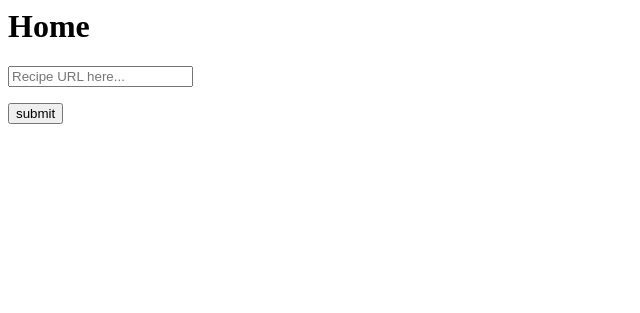
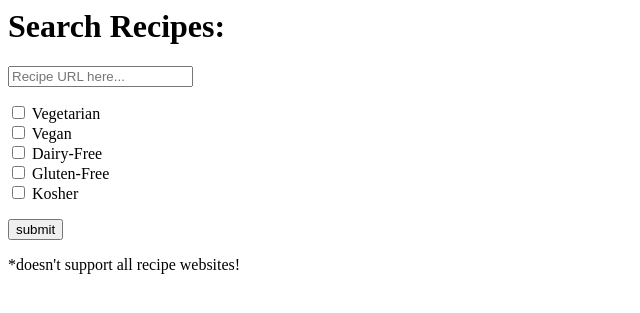
Before and after one commit to ainekeenan/hackdavis23, a Flask app: template templates/home.html in a window 1280 px wide. Shown: the top 313 px of the page, without its empty margins (0-640 px from the left). Run offline with Flask 3, Linux system fonts and the light colour scheme; the template is opened without the code that fills it, so the values that code supplies are empty.

Commit message:
implemented webscraper

```diff
--- a/app.py
+++ b/app.py
@@ -1,18 +1,28 @@
 from flask import Flask, render_template, request
+from bs4 import BeautifulSoup
+import requests
 import cgi, cgitb
 
 app = Flask(__name__)
 
 forms=cgi.FieldStorage()
-recipe_url = ""
 
 
 @app.route('/', methods=["GET", "POST"])
 def home():
+    return render_template('home.html')
+
+@app.route('/result', methods=["GET", "POST"])
+def result():
     if request.method == "POST":
-        recipe_url = request.form.get("url")
-        print(recipe_url)
-    return render_template('home.html', url=recipe_url)
+        url = request.form.get("url")
+        response = requests.get(url)
+        html_content = response.content
+        soup = BeautifulSoup(html_content, 'html.parser')
+        ingredient_elements = soup.find_all(class_ = lambda c: c and "ingredient" in c.lower())
+        ingredients = [element.get_text(strip=True)+"," for element in ingredient_elements]
+        print(ingredients)
+    return ingredients
 
 if __name__ == '__main__':
     app.run()
--- a/templates/home.html
+++ b/templates/home.html
@@ -1,13 +1,28 @@
 <html>
 <head>
-  <script>
-  </script>
 </head>
 <body>
-    <h1>Home</h1>
-    <form action = "http://localhost:5000/search" method = "post">
+    <h1>Search Recipes:</h1>
+    <form action = "http://localhost:5000/result" method = "post">
         <p><input type="text" placeholder="Recipe URL here..." name=url></p>
+        <div class="dietary-restrictions">
+            <input type="checkbox" id="vegetarian" name="vegetarian" value="vegetarian">
+            <label for="vegetarian">Vegetarian</label><br>
+
+            <input type="checkbox" id="vegan" name="vegan" value="vegan">
+            <label for="vegan">Vegan</label><br>
+
+            <input type="checkbox" id="dairy-free" name="dairy-free" value="dairy-free">
+            <label for="dairy-free">Dairy-Free</label><br>
+
+            <input type="checkbox" id="gluten-free" name="gluten-free" value="gluten-free">
+            <label for="gluten-free">Gluten-Free</label><br>
+
+            <input type="checkbox" id="kosher" name="kosher" value="kosher">
+            <label for="kosher">Kosher</label><br>
+        </div>
         <p><input type = "submit" value = "submit" /></p>
+        <p>*doesn't support all recipe websites!</p>
      </form>
 </body>
 </html>
--- a/templates/result.html
+++ b/templates/result.html
@@ -0,0 +1,6 @@
+<html>
+<head>
+</head>
+<body>
+</body>
+</html>
```
